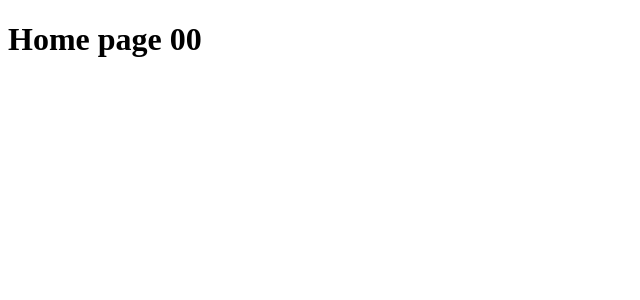
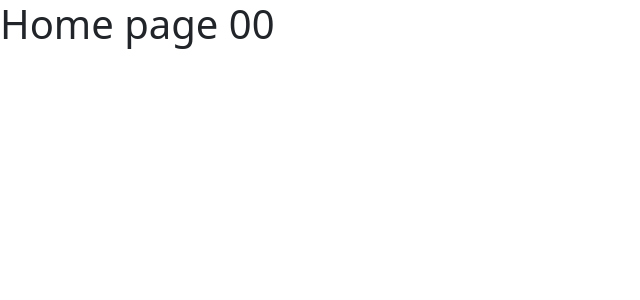
Before and after one commit to unicdeve/ecommerce-microservices, a Next.js app in the folder client/: page / in a window 1280 px wide. Shown: the top 300 px of the page, without its empty margins (0-640 px from the left). Built offline with nearby package versions, Linux system fonts and the light colour scheme.

Commit message:
feat: add bootstrap

```diff
--- a/client/package.json
+++ b/client/package.json
@@ -10,6 +10,7 @@
 	"author": "",
 	"license": "ISC",
 	"dependencies": {
+		"bootstrap": "^5.0.2",
 		"next": "^11.0.1",
 		"react": "^17.0.2",
 		"react-dom": "^17.0.2"
--- /dev/null
+++ b/client/pages/_app.js
@@ -0,0 +1,5 @@
+import 'bootstrap/dist/css/bootstrap.css';
+
+export default ({ Component, pageProps }) => {
+	return <Component {...pageProps} />;
+};
--- a/client/pages/index.js
+++ b/client/pages/index.js
@@ -1,5 +1,3 @@
-import React from 'react';
-
 export default function Home() {
 	return (
 		<div>
```
Also changed, not shown: 1 other file (tests, documents, lock files or other folders).
